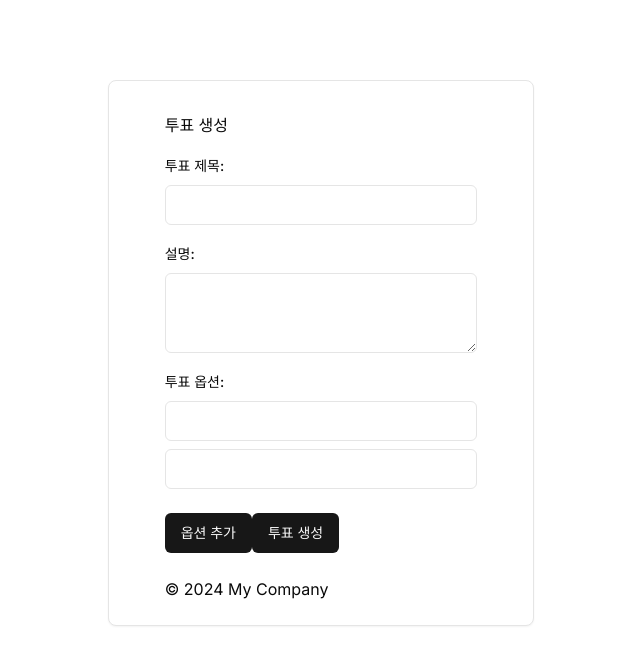
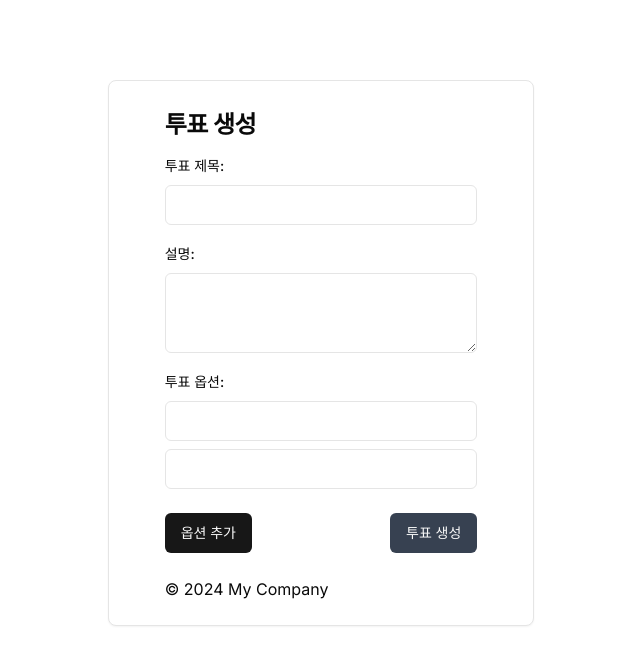
Before and after one commit to ienrum/vote-app, a Next.js app: page /create-vote in a window 1280 px wide. Shown: the top 664 px of the page, without its empty margins (319-959 px from the left). Built offline with nearby package versions, Linux system fonts and the light colour scheme; no server answers.

Commit message:
style: 투표 생성 페이지 스타일 수정

```diff
--- a/app/create-vote/_components/VoteForm.tsx
+++ b/app/create-vote/_components/VoteForm.tsx
@@ -6,8 +6,8 @@ import { Label } from "@/components/ui/label";
 import { Textarea } from "@/components/ui/textarea";
 import { Input } from "@/components/ui/input";
 import { Button } from "@/components/ui/button";
-import { Card } from "@/components/ui/card";
 import { createVotePostAction } from "@/app/create-vote/actions";
+import { CardContent, CardDescription, CardTitle } from "@/components/ui/card";
 
 const VoteForm = () => {
   const [title, setTitle] = useState("");
@@ -38,7 +38,7 @@ const VoteForm = () => {
 
   return (
     <>
-      <h1>투표 생성</h1>
+      <CardTitle>투표 생성</CardTitle>
       <form action={createVotePostAction} className="mt-4">
         <Label htmlFor="title">투표 제목:</Label>
         <Input
@@ -72,12 +72,14 @@ const VoteForm = () => {
           />
         ))}
 
-        <Button type="button" onClick={addOption} className="mt-4">
-          옵션 추가
-        </Button>
-        <Button type="submit" className="mt-4">
-          투표 생성
-        </Button>
+        <div className="flex justify-between">
+          <Button type="button" onClick={addOption} className="mt-4">
+            옵션 추가
+          </Button>
+          <Button type="submit" className="mt-4 bg-gray-700">
+            투표 생성
+          </Button>
+        </div>
       </form>
     </>
   );
--- a/app/create-vote/page.tsx
+++ b/app/create-vote/page.tsx
@@ -2,10 +2,5 @@ import VoteForm from "@/app/create-vote/_components/VoteForm";
 import { createClient } from "@/lib/supabase/server";
 
 export default async function CreateVote() {
-  const supabase = createClient();
-
-  const { data, error } = await supabase.auth.getUser();
-
-  console.log(data, error);
   return <VoteForm />;
 }
--- a/app/vote/[id]/_components/Form.tsx
+++ b/app/vote/[id]/_components/Form.tsx
@@ -1,6 +1,7 @@
 import { getVote, getVoteOptions } from "@/app/apis/vote";
 import { submitVote } from "@/app/vote/[id]/actions";
 import { Button } from "@/components/ui/button";
+import { CardTitle } from "@/components/ui/card";
 import { Input } from "@/components/ui/input";
 import { Label } from "@/components/ui/label";
 
@@ -23,8 +24,8 @@ export default async function VoteForm({ voteId }: VoteFormProps) {
 
   return (
     <>
-      <h1>{data.title}</h1>
-      <p className="mt-4">{data.description}</p>
+      <CardTitle>{data.title}</CardTitle>
+      <CardTitle className="mt-4">{data.description}</CardTitle>
       <form action={submitVoteWithParmas} className="mt-4">
         {options?.map(({ id, value }) => (
           <Label key={id}>
```
